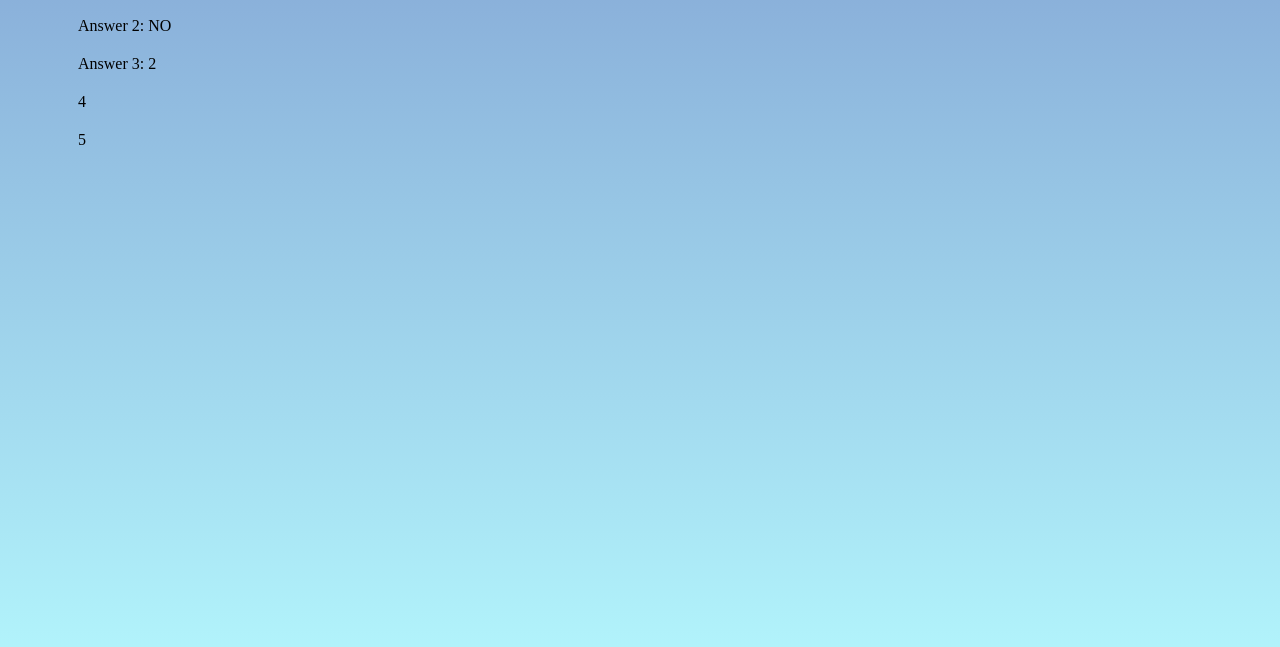
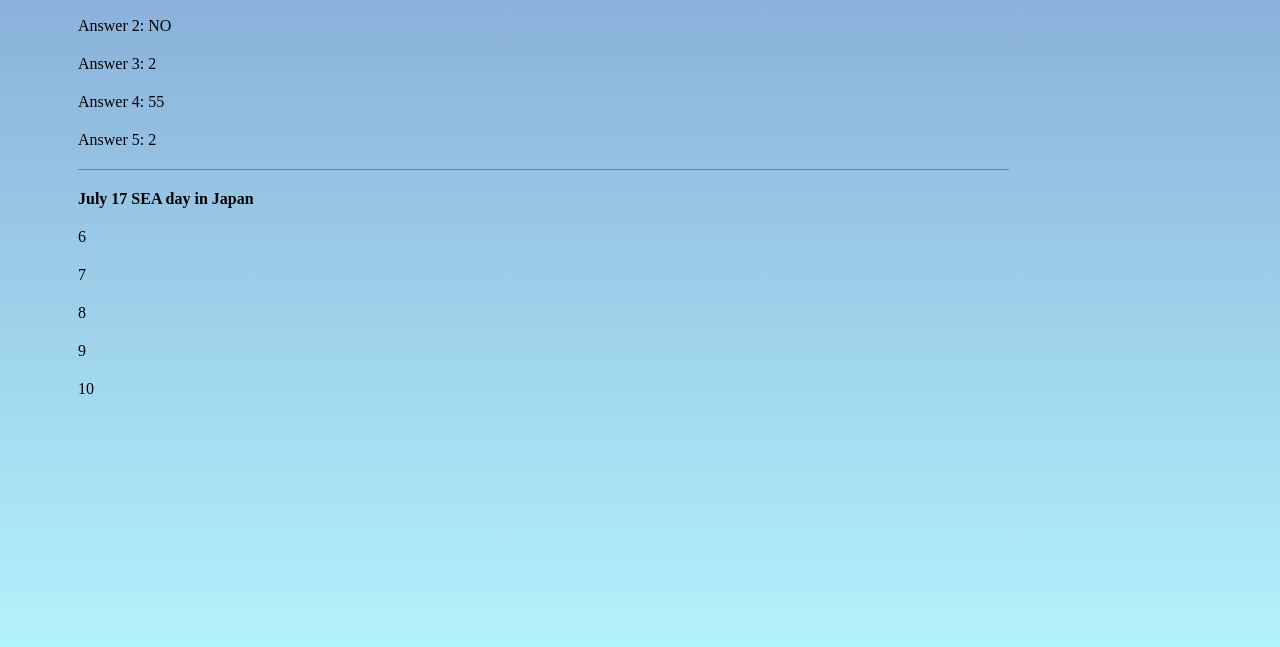
Before and after one commit to lenayoo/codingtest, a plain HTML site: page algorithm/index.html in a window 1280 px wide. Shown: the part 129-776 px from the top of the page. Drawn offline with Linux system fonts and the light colour scheme.

Commit message:
till coding test5

```diff
--- a/algorithm/index.html
+++ b/algorithm/index.html
@@ -18,6 +18,14 @@
     <div class="result-4">4</div>
     <div class="result-5">5</div>
 
+    <div class="underline"></div>
+    <div class="date">July 17 SEA day in Japan</div>
+    <div class="result-6">6</div>
+    <div class="result-7">7</div>
+    <div class="result-8">8</div>
+    <div class="result-9">9</div>
+    <div class="result-10">10</div>
+
     <script src="./script.js"></script>
   </body>
 </html>
--- a/algorithm/script.js
+++ b/algorithm/script.js
@@ -44,3 +44,48 @@ function numOfPencilPackage(n) {
 
 const result3 = document.querySelector('.result-3')
 result3.innerHTML = 'Answer 3: ' + numOfPencilPackage(18)
+
+// 4. 자연수 N이 입력되면 1부터 N까지의 합을 출력하는 프로그램을 작성하세요.
+
+function sumNum(n) {
+  let answer = 0
+
+  for (let i = 1; i < n + 1; i++) {
+    answer += i
+  }
+
+  return answer
+}
+
+sumNum(6)
+sumNum(10)
+
+const result4 = document.querySelector('.result-4')
+result4.innerHTML = 'Answer 4: ' + sumNum(10)
+
+//  5. 7개의 수가 주어지면 그 숫자 중 가장 작은 수를 출력하는 프로그램을 작성하세요.
+
+function findMinNum(...n) {
+  let answer
+
+  answer = Math.min(...n)
+
+  return answer
+}
+
+findMinNum(5, 3, 7, 11, 2, 15, 17)
+
+const result5 = document.querySelector('.result-5')
+result5.innerHTML = 'Answer 5: ' + findMinNum(5, 3, 7, 11, 2, 15, 17)
+
+function sumAll(...n) {
+  let answer = 0
+
+  n.forEach((element) => {
+    answer += element
+  })
+
+  console.log(answer)
+}
+
+sumAll(17, 7, 5, 5, 8, 7, 12, 15, 7, 5)
--- a/algorithm/style.css
+++ b/algorithm/style.css
@@ -11,3 +11,14 @@ body {
 div {
   margin: 20px;
 }
+
+.underline {
+  width: 80%;
+  height: 1px;
+  background-color: gray;
+  text-align: left;
+}
+
+.date {
+  font-weight: bolder;
+}
```
